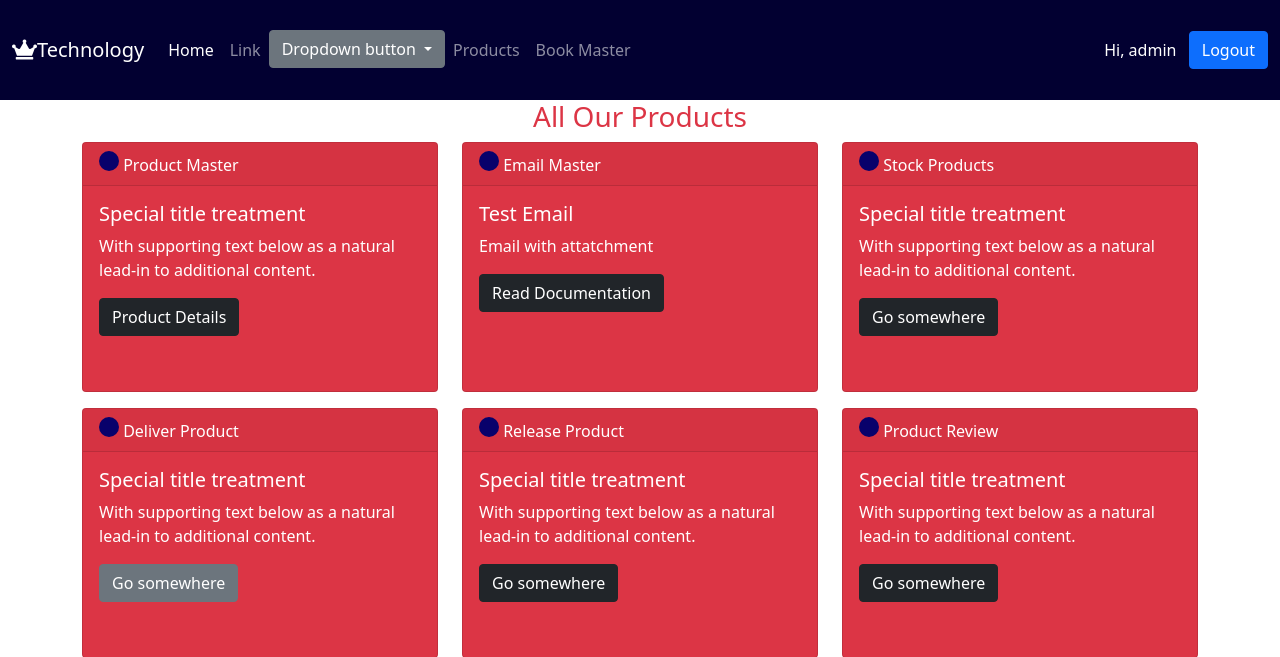
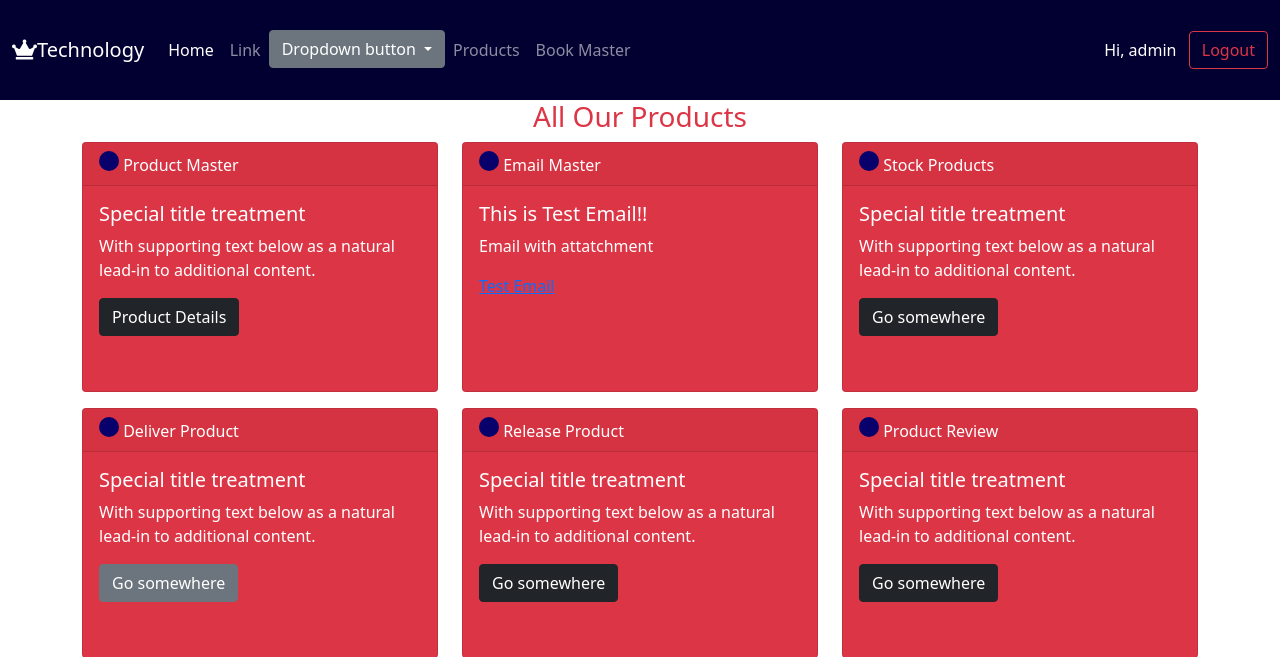
Before and after one commit to sddeepakgupta/django-crud, a Django app: page /productMaster/ in a window 1280 px wide. Shown: the top 657 px of the page. Run offline with Django 3.2, Linux system fonts and the light colour scheme; a user stored in the database is signed in; some libraries are stand-ins or nearby versions.

Commit message:
All Master

```diff
--- a/deepakblog/urls.py
+++ b/deepakblog/urls.py
@@ -14,4 +14,5 @@ urlpatterns = [
     path('productMasterView/', views.productDetailsMaster, name="productMasterView"),
     path('productMasterShow/', views.productDetailsMasterShow, name="productMasterShow"),
     path('bookMaster/', views.bookMasterDetails, name="bookMaster"),
+    path('testMail/', views.sendTestMail, name="testMail"),
 ]
--- a/deepakblog/views.py
+++ b/deepakblog/views.py
@@ -7,6 +7,7 @@ from .models import *
 from django.contrib.auth.forms import AuthenticationForm
 from django.contrib.auth import authenticate, login, logout
 from django.contrib.auth.decorators import login_required
+from django.core.mail import send_mail
 
 
 # Create your views here.
@@ -109,3 +110,14 @@ def bookMasterDetails(request):
     book = bookMaster.objects.all()
     context = {'forms':forms, 'book':book}
     return render(request, 'deepakblog/bookData.html',context)
+
+@login_required(login_url='deepakblog:userlogin')
+def sendTestMail(request):
+    send_mail(
+    'Subject here',
+    'Here is the message.',
+    'dg285986@gmail.com.com',
+    ['guptadm143@gmail.com'],
+    fail_silently=False,
+    )
+    return HttpResponse("Email Send Successfully!!")
--- a/templates/deepakblog/bookData.html
+++ b/templates/deepakblog/bookData.html
@@ -50,7 +50,7 @@
                     {% for Book in book %}
                         <div class="container mx-5 col-md-6">
                             <h3 class="text-center text-danger py-3">{{Book.bookName}}</h3>
-                            <img src="/media/{{Book.bookImage}}" alt="BookImages" class="mx-4 img-responsive imgfluid img-rounded">
+                            <img src="/media/{{Book.bookImage}}" alt="BookImages" class="mx-4 img-responsive imgfluid img-rounded" width="100%">
                             <p class="py-2 mx-4 text-center text-dark bordered-3">
                                 {{Book.bookDescription}}
                             </p>
--- a/templates/deepakblog/header.html
+++ b/templates/deepakblog/header.html
@@ -35,7 +35,7 @@
           </li>
         </ul>
           <span class="p-1 text-white">Hi, {{request.user}}</span>&nbsp;&nbsp;
-          <a href="{% url 'deepakblog:userlogout' %}" class="btn btn-primary" type="submit">Logout</a>
+          <a href="{% url 'deepakblog:userlogout' %}" class="btn btn-outline-danger" type="submit">Logout</a>
       </div>
     </div>
   </nav>
--- a/templates/deepakblog/products.html
+++ b/templates/deepakblog/products.html
@@ -52,12 +52,12 @@
                         <div class="col-md-4">
                             <div class="card bg-danger">
                                 <div class="card-header">
-                                    <span class=""><i class="product-icon"></i></span>  Email Master
+                                    <span class=""><i class="product-icon"></i></span> Email Master
                                 </div>
                                 <div class="card-body">
-                                  <h5 class="card-title">Test Email</h5>
+                                  <h5 class="card-title">This is Test Email!!</h5>
                                   <p class="card-text">Email with attatchment</p>
-                                  <a href="#" class="btn btn-dark">Read Documentation</a>
+                                  <a href="{% url 'deepakblog:testMail' %}">Test Email</a>
                                 </div>
                               </div>
                         </div>
```
Also changed, not shown: Deepak/settings.py (+8 -0 lines), Deepak/static/media/uploads/thisisengineering-raeng--GoKFTYnRoQ-unsplash.jpg (added), Deepak/static/media/uploads/thisisengineering-raeng--GoKFTYnRoQ-unsplash_05PpxEN.jpg (added), db.sqlite3, 3 other files.
